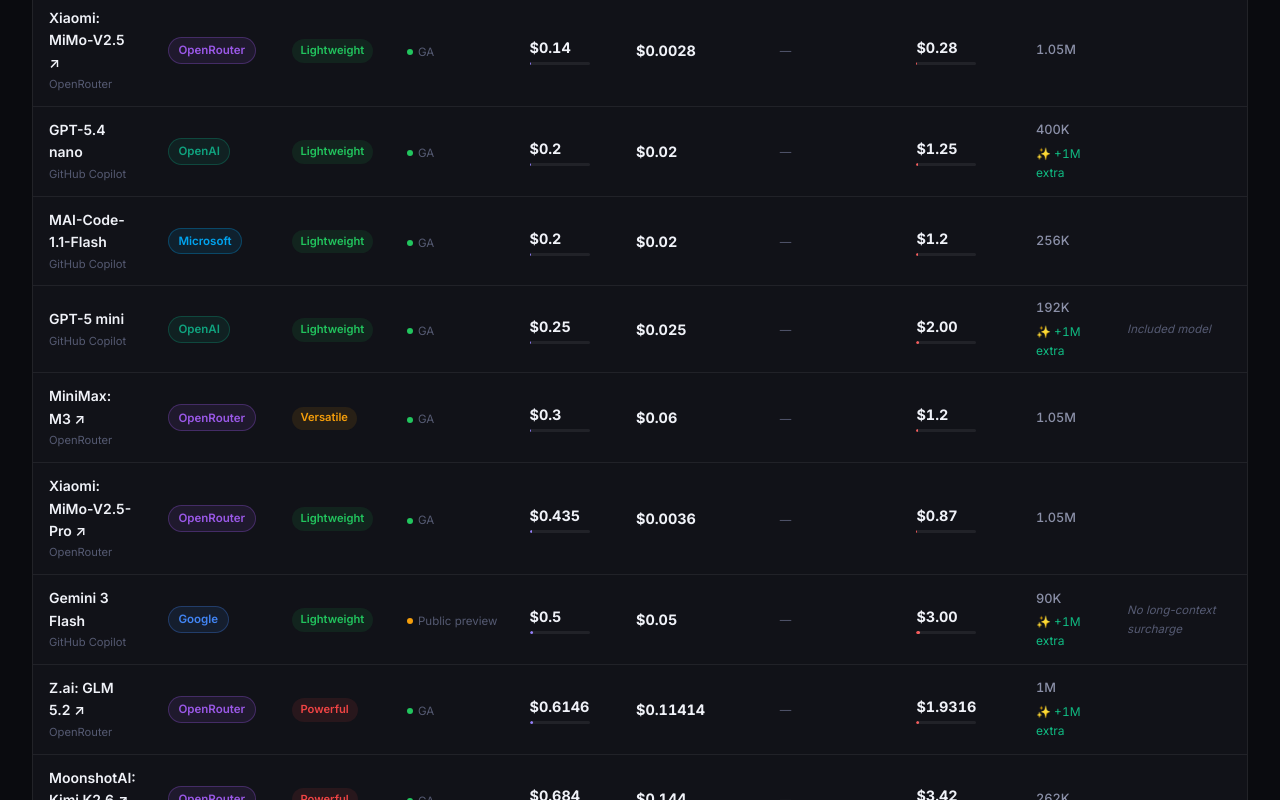
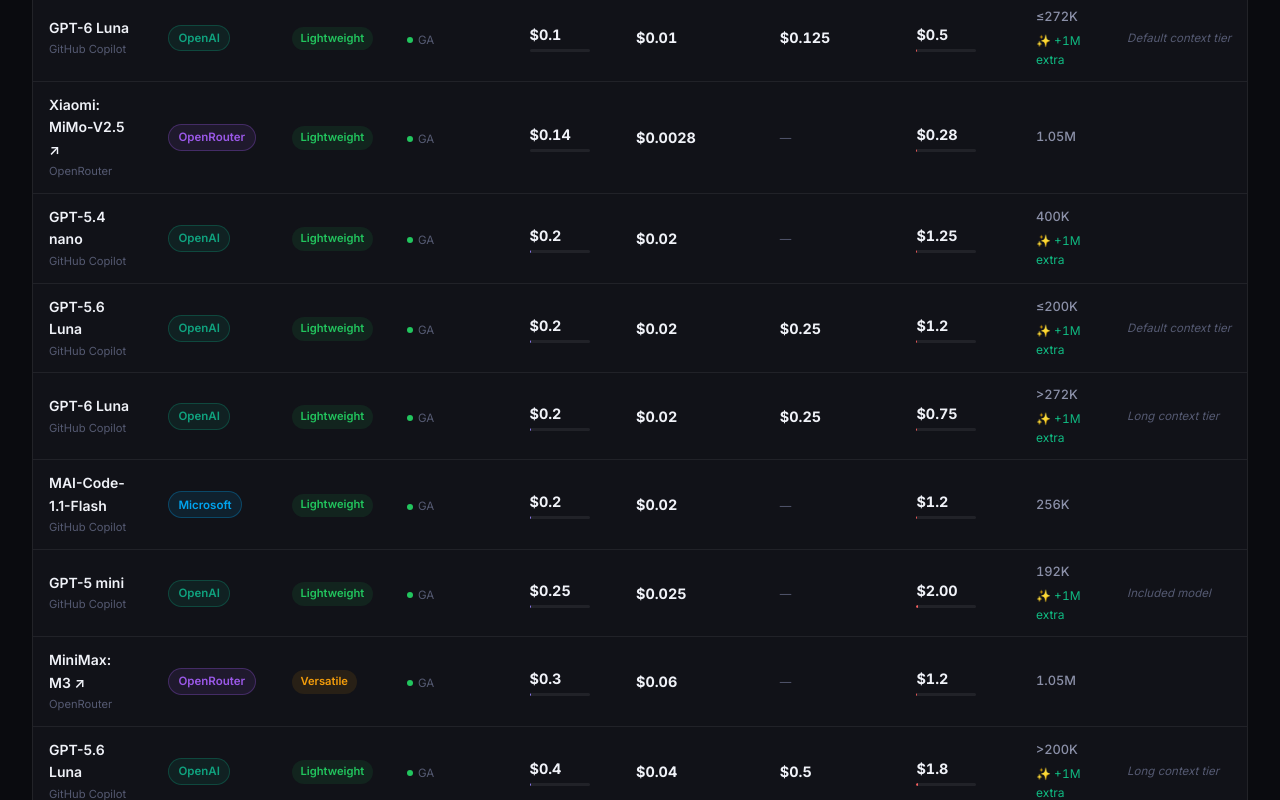
Before and after one commit to madeindigio/copilot-models-pricing-comparator, a React (Vite) app: page / in a window 1280 px wide. Shown: the part 1000-1800 px from the top of the page. Built offline with nearby package versions, Linux system fonts and the light colour scheme.

Commit message:
feat: update last models of this week

```diff
--- a/index.html
+++ b/index.html
@@ -4,7 +4,7 @@
     <meta charset="UTF-8" />
     <link rel="icon" type="image/svg+xml" href="/vite.svg" />
     <meta name="viewport" content="width=device-width, initial-scale=1.0" />
-    <meta name="description" content="Compare token pricing across GitHub Copilot and OpenRouter AI models. Updated August 2026." />
+    <meta name="description" content="Compare token pricing across GitHub Copilot and OpenRouter AI models. Updated September 2026." />
     <title>AI Model Pricing Comparison — Copilot & OpenRouter</title>
     <link rel="preconnect" href="https://fonts.googleapis.com" />
     <link rel="preconnect" href="https://fonts.gstatic.com" crossorigin />
--- a/src/App.tsx
+++ b/src/App.tsx
@@ -296,7 +296,7 @@ export default function App() {
             <div className="logo-icon">🤖</div>
             AI Model Pricing
           </div>
-          <span className="header-badge">Updated August 2026</span>
+          <span className="header-badge">Updated September 2026</span>
         </div>
       </header>
 
@@ -317,7 +317,7 @@ export default function App() {
               <span className="dot" style={{ background: '#9b59e8' }} />
               OpenRouter
             </span>
-            <span className="hero-pill">📅 26 Aug 2026</span>
+            <span className="hero-pill">📅 24 Sep 2026</span>
           </div>
         </section>
 
@@ -516,7 +516,7 @@ export default function App() {
           <a href="https://openrouter.ai/models" target="_blank" rel="noreferrer">
             OpenRouter
           </a>
-          . Prices as of 26 August 2026. Not affiliated with GitHub or OpenRouter.
+          . Prices as of 24 September 2026. Not affiliated with GitHub or OpenRouter.
         </p>
       </footer>
     </div>
--- a/src/data/models.ts
+++ b/src/data/models.ts
@@ -11,7 +11,7 @@ export interface ModelPricing {
   category: Category;
   inputPrice: number;      // $ per 1M tokens
   cachedInputPrice?: number; // $ per 1M tokens
-  cacheWritePrice?: number;  // $ per 1M tokens (Anthropic only)
+  cacheWritePrice?: number;  // $ per 1M tokens
   outputPrice: number;     // $ per 1M tokens
   notes?: string;
   contextWindow?: string;
@@ -177,9 +177,10 @@ export const models: ModelPricing[] = [
     source: 'GitHub Copilot',
     status: 'GA',
     category: 'Lightweight',
-    inputPrice: 1.00,
-    cachedInputPrice: 0.10,
-    outputPrice: 6.00,
+    inputPrice: 0.20,
+    cachedInputPrice: 0.02,
+    cacheWritePrice: 0.25,
+    outputPrice: 1.20,
     contextWindow: '≤200K',
     supports1MContext: true,
     notes: 'Default context tier',
@@ -191,9 +192,10 @@ export const models: ModelPricing[] = [
     source: 'GitHub Copilot',
     status: 'GA',
     category: 'Lightweight',
-    inputPrice: 2.00,
-    cachedInputPrice: 0.20,
-    outputPrice: 9.00,
+    inputPrice: 0.40,
+    cachedInputPrice: 0.04,
+    cacheWritePrice: 0.50,
+    outputPrice: 1.80,
     contextWindow: '>200K',
     supports1MContext: true,
     notes: 'Long context tier',
@@ -205,9 +207,10 @@ export const models: ModelPricing[] = [
     source: 'GitHub Copilot',
     status: 'GA',
     category: 'Powerful',
-    inputPrice: 5.00,
-    cachedInputPrice: 0.50,
-    outputPrice: 30.00,
+    inputPrice: 4.00,
+    cachedInputPrice: 0.40,
+    cacheWritePrice: 5.00,
+    outputPrice: 20.00,
     contextWindow: '≤272K',
     supports1MContext: true,
     notes: 'Default context tier',
@@ -219,9 +222,10 @@ export const models: ModelPricing[] = [
     source: 'GitHub Copilot',
     status: 'GA',
     category: 'Powerful',
-    inputPrice: 10.00,
-    cachedInputPrice: 1.00,
-    outputPrice: 45.00,
+    inputPrice: 8.00,
+    cachedInputPrice: 0.80,
+    cacheWritePrice: 10.00,
+    outputPrice: 30.00,
     contextWindow: '>272K',
     supports1MContext: true,
     notes: 'Long context tier',
@@ -233,9 +237,10 @@ export const models: ModelPricing[] = [
     source: 'GitHub Copilot',
     status: 'GA',
     category: 'Versatile',
-    inputPrice: 2.50,
-    cachedInputPrice: 0.25,
-    outputPrice: 15.00,
+    inputPrice: 2.00,
+    cachedInputPrice: 0.20,
+    cacheWritePrice: 2.50,
+    outputPrice: 12.00,
     contextWindow: '≤272K',
     supports1MContext: true,
     notes: 'Default context tier',
@@ -247,9 +252,100 @@ export const models: ModelPricing[] = [
     source: 'GitHub Copilot',
     status: 'GA',
     category: 'Versatile',
-    inputPrice: 5.00,
-    cachedInputPrice: 0.50,
-    outputPrice: 22.50,
+    inputPrice: 4.00,
+    cachedInputPrice: 0.40,
+    cacheWritePrice: 5.00,
+    outputPrice: 18.00,
+    contextWindow: '>272K',
+    supports1MContext: true,
+    notes: 'Long context tier',
+  },
+  {
+    id: 'gpt-6-luna',
+    name: 'GPT-6 Luna',
+    provider: 'OpenAI',
+    source: 'GitHub Copilot',
+    status: 'GA',
+    category: 'Lightweight',
+    inputPrice: 0.10,
+    cachedInputPrice: 0.01,
+    cacheWritePrice: 0.125,
+    outputPrice: 0.50,
+    contextWindow: '≤272K',
+    supports1MContext: true,
+    notes: 'Default context tier',
+  },
+  {
+    id: 'gpt-6-luna-long',
+    name: 'GPT-6 Luna',
+    provider: 'OpenAI',
+    source: 'GitHub Copilot',
+    status: 'GA',
+    category: 'Lightweight',
+    inputPrice: 0.20,
+    cachedInputPrice: 0.02,
+    cacheWritePrice: 0.25,
+    outputPrice: 0.75,
+    contextWindow: '>272K',
+    supports1MContext: true,
+    notes: 'Long context tier',
+  },
+  {
+    id: 'gpt-6-sol',
+    name: 'GPT-6 Sol',
+    provider: 'OpenAI',
+    source: 'GitHub Copilot',
+    status: 'GA',
+    category: 'Powerful',
+    inputPrice: 2.00,
+    cachedInputPrice: 0.20,
+    cacheWritePrice: 2.50,
+    outputPrice: 10.00,
+    contextWindow: '≤272K',
+    supports1MContext: true,
+    notes: 'Default context tier',
+  },
+  {
+    id: 'gpt-6-sol-long',
+    name: 'GPT-6 Sol',
+    provider: 'OpenAI',
+    source: 'GitHub Copilot',
+    status: 'GA',
+    category: 'Powerful',
+    inputPrice: 4.00,
+    cachedInputPrice: 0.40,
+    cacheWritePrice: 5.00,
+    outputPrice: 15.00,
+    contextWindow: '>272K',
+    supports1MContext: true,
+    notes: 'Long context tier',
+  },
+  {
+    id: 'gpt-6-astra',
+    name: 'GPT-6 Astra',
+    provider: 'OpenAI',
+    source: 'GitHub Copilot',
+    status: 'GA',
+    category: 'Powerful',
+    inputPrice: 10.00,
+    cachedInputPrice: 1.00,
+    cacheWritePrice: 12.50,
+    outputPrice: 50.00,
+    contextWindow: '≤272K',
+    supports1MContext: true,
+    notes: 'Default context tier',
+  },
+  {
+    id: 'gpt-6-astra-long',
+    name: 'GPT-6 Astra',
+    provider: 'OpenAI',
+    source: 'GitHub Copilot',
+    status: 'GA',
+    category: 'Powerful',
+    inputPrice: 20.00,
+    cachedInputPrice: 2.00,
+    cacheWritePrice: 25.00,
+    outputPrice: 75.00,
     contextWindow: '>272K',
     supports1MContext: true,
     notes: 'Long context tier',
@@ -377,6 +473,20 @@ export const models: ModelPricing[] = [
     cachedInputPrice: 0.50,
     cacheWritePrice: 6.25,
     outputPrice: 25.00,
+    contextWindow: '1M',
+    supports1MContext: true,
+  },
+  {
+    id: 'claude-opus-5.5',
+    name: 'Claude Opus 5.5',
+    provider: 'Anthropic',
+    source: 'GitHub Copilot',
+    status: 'GA',
+    category: 'Powerful',
+    inputPrice: 4.00,
+    cachedInputPrice: 0.20,
+    cacheWritePrice: 5.00,
+    outputPrice: 20.00,
     contextWindow: '1M',
     supports1MContext: true,
   },
@@ -722,6 +832,19 @@ export const models: ModelPricing[] = [
     openrouterSlug: 'x-ai/grok-4.6',
   },
   {
+    id: 'grok-4.7-openrouter',
+    name: 'x.ai: Grok 4.7',
+    provider: 'OpenRouter',
+    source: 'OpenRouter',
+    status: 'GA',
+    category: 'Versatile',
+    inputPrice: 1.60,
+    cachedInputPrice: 0.40,
+    outputPrice: 4.80,
+    contextWindow: '500K',
+    openrouterSlug: 'x-ai/grok-4.7',
+  },
+  {
     id: 'qwen3.7-flash',
     name: 'Qwen: Qwen3.7 Flash',
     provider: 'OpenRouter',
@@ -758,6 +881,34 @@ export const models: ModelPricing[] = [
     source: 'GitHub Copilot',
     status: 'GA',
     category: 'Powerful',
+    inputPrice: 4.00,
+    cachedInputPrice: 1.00,
+    outputPrice: 12.00,
+    contextWindow: '>200K',
+    supports1MContext: true,
+    notes: 'Long context tier',
+  },
+  {
+    id: 'grok-4.7',
+    name: 'Grok 4.7',
+    provider: 'x.ai',
+    source: 'GitHub Copilot',
+    status: 'GA',
+    category: 'Versatile',
+    inputPrice: 2.00,
+    cachedInputPrice: 0.50,
+    outputPrice: 6.00,
+    contextWindow: '≤200K',
+    supports1MContext: true,
+    notes: 'Default context tier',
+  },
+  {
+    id: 'grok-4.7-long',
+    name: 'Grok 4.7',
+    provider: 'x.ai',
+    source: 'GitHub Copilot',
+    status: 'GA',
+    category: 'Versatile',
     inputPrice: 4.00,
     cachedInputPrice: 1.00,
     outputPrice: 12.00,
```
